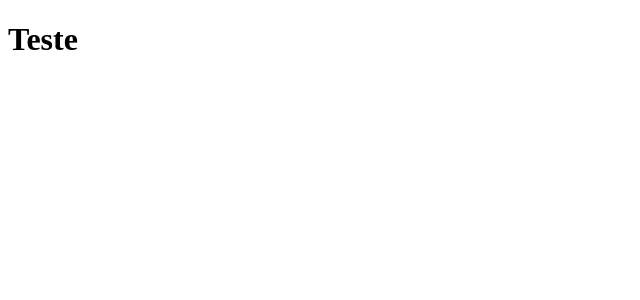
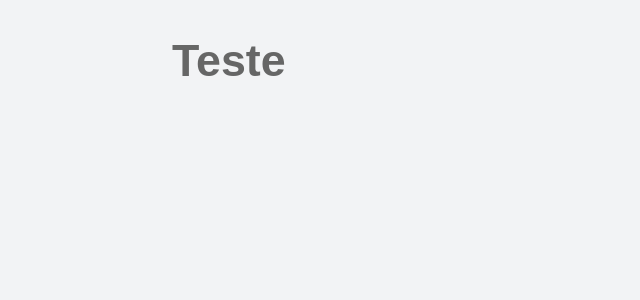
Before and after one commit to viniciusbmello/bossabox-front, a Next.js app: page / in a window 1280 px wide. Shown: the top 300 px of the page, without its empty margins (0-640 px from the left). Built offline with nearby package versions, Linux system fonts and the light colour scheme.

Commit message:
Styled-Components

```diff
--- a/src/pages/_app.tsx
+++ b/src/pages/_app.tsx
@@ -1,8 +1,15 @@
 import React from 'react';
 import { AppProps } from 'next/app';
 
+import { ThemeProvider } from 'styled-components';
+import GlobalStyle from '../styles/global';
+import theme from '../styles/theme';
+
 const App: React.FC<AppProps> = ({ Component, pageProps }) => (
-  <Component {...pageProps} />
+  <ThemeProvider theme={theme}>
+    <GlobalStyle />
+    <Component {...pageProps} />
+  </ThemeProvider>
 );
 
 export default App;
--- /dev/null
+++ b/src/styles/global.ts
@@ -0,0 +1,62 @@
+import { createGlobalStyle } from 'styled-components';
+
+const GlobalStyle = createGlobalStyle`
+  /* Mobile First */
+  :root {
+    font-size: 62.5%
+  }
+
+  * {
+    margin: 0;
+    padding: 0;
+    box-sizing: border-box;
+  }
+
+  html, body {
+    height: 100%;
+    overflow: hidden;
+  }
+
+  body {
+    overflow-y: scroll;
+    -webkit-overflow-scrolling: touch;
+  }
+
+  body {
+    background: ${props => props.theme.colors.background};
+    -webkit-font-smoothing: antialiased;
+    text-rendering: optimizeLegibility;
+  }
+
+  body > div {
+    display: flex;
+    flex-direction: column;
+
+    height: 100%;
+    margin: 0 auto;
+    padding: 2.5rem 2rem;
+  }
+
+  body, input, button, textarea {
+    font: 400 1.6rem sans-serif;
+    color: ${props => props.theme.colors.text};
+  }
+
+@media screen and (min-width: 720px) {
+  :root {
+    font-size: 75%;
+  }
+}
+
+  @media screen and (min-width: 1100px) {
+    :root {
+    font-size: 87.5%;
+  }
+
+    body > div  {
+      max-width: 992px;
+    }
+  }
+`;
+
+export default GlobalStyle;
--- /dev/null
+++ b/src/styles/theme.ts
@@ -0,0 +1,21 @@
+const theme = {
+  title: 'default',
+
+  colors: {
+    white: '#ffffff',
+    background: '#f2f3f5',
+    grayLine: '#DCDDE0',
+    text: '#666666',
+    textHighlight: '#b3b9ff',
+    title: '#2e384d',
+    red: '#e83f5b',
+    redDark: '#c82f4b',
+    green: '#4cd62b',
+    greenDark: '#3ca519',
+    blue: '#5965E0',
+    blueDark: '#4953b8',
+    blueTwitter: '#2aa9e0',
+  },
+};
+
+export default theme;
--- a/tsconfig.json
+++ b/tsconfig.json
@@ -25,5 +25,9 @@
   ],
   "exclude": [
     "node_modules"
-  ]
+  ],
+  "baseUrl": "./src",
+  "paths": {
+    "#/*": ["./*"]
+  }
 }
```
Also changed, not shown: src/styles/_styled.d.ts (added, +9 -0 lines), .eslintrc.json.
